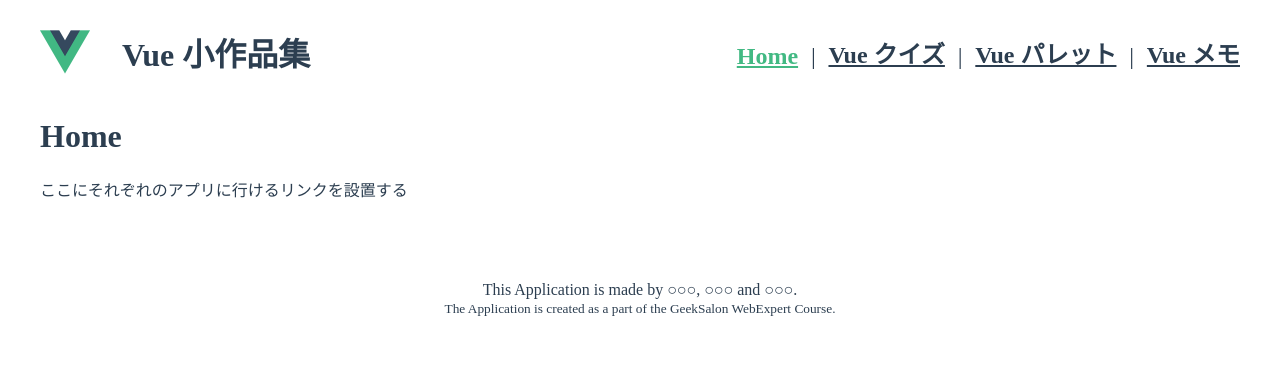
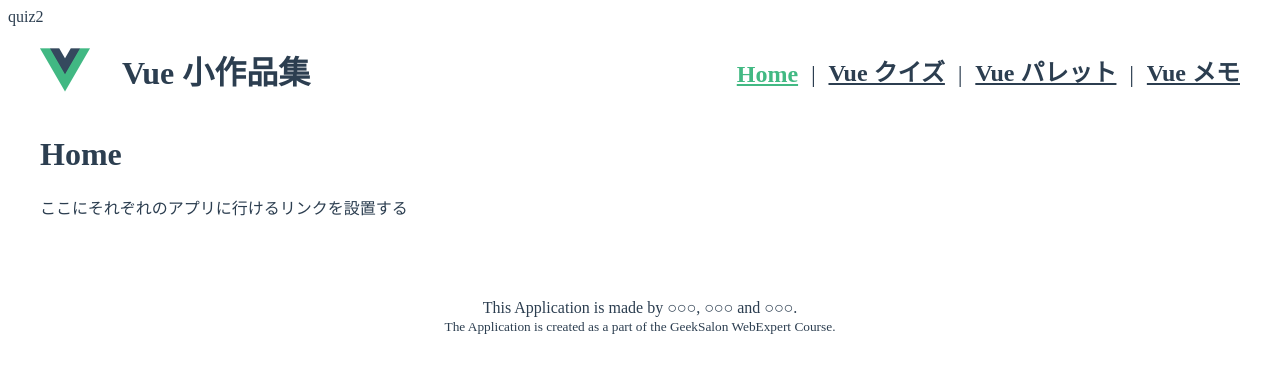
Before and after one commit to webex14-team-3/demo-team-app, a Vue app: page / in a window 1280 px wide. Shown: the top 372 px of the page. Built offline with nearby package versions, Linux system fonts and the light colour scheme.

Commit message:
quiz2ブランチを作りました

```diff
--- a/src/App.vue
+++ b/src/App.vue
@@ -1,4 +1,5 @@
 <template>
+  <div>quiz2</div>
   <Header />
   <main class="main-view">
     <router-view />
```
